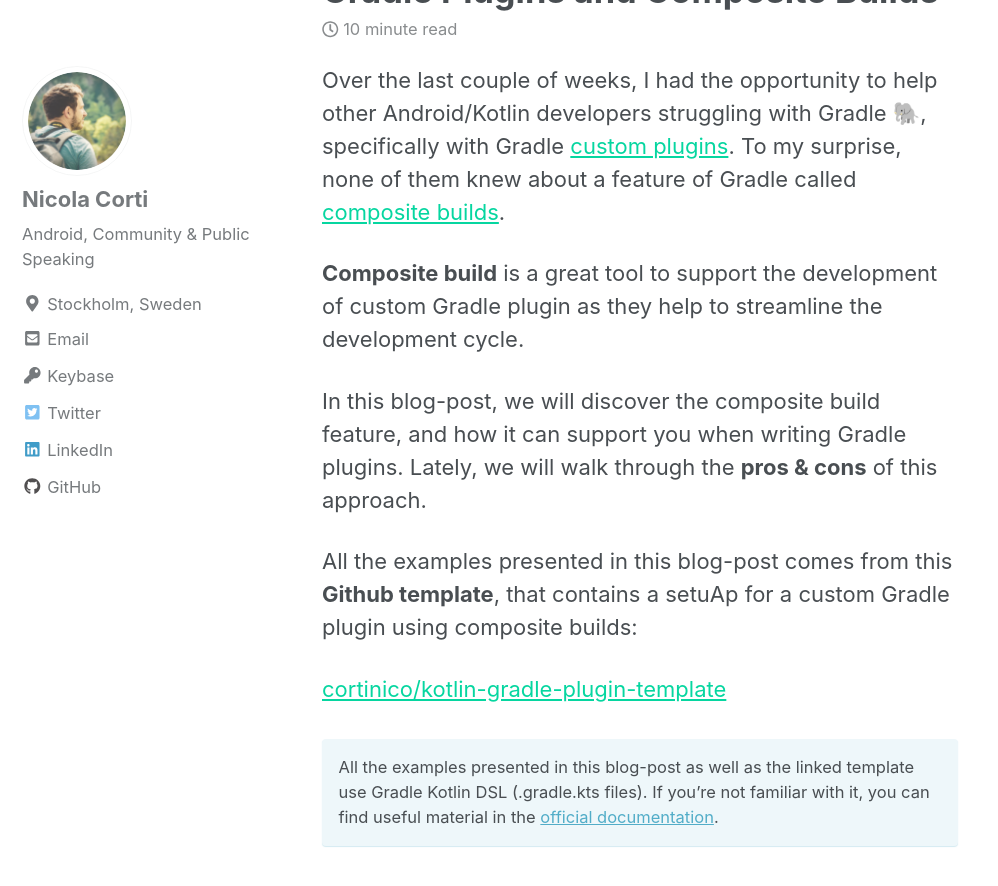
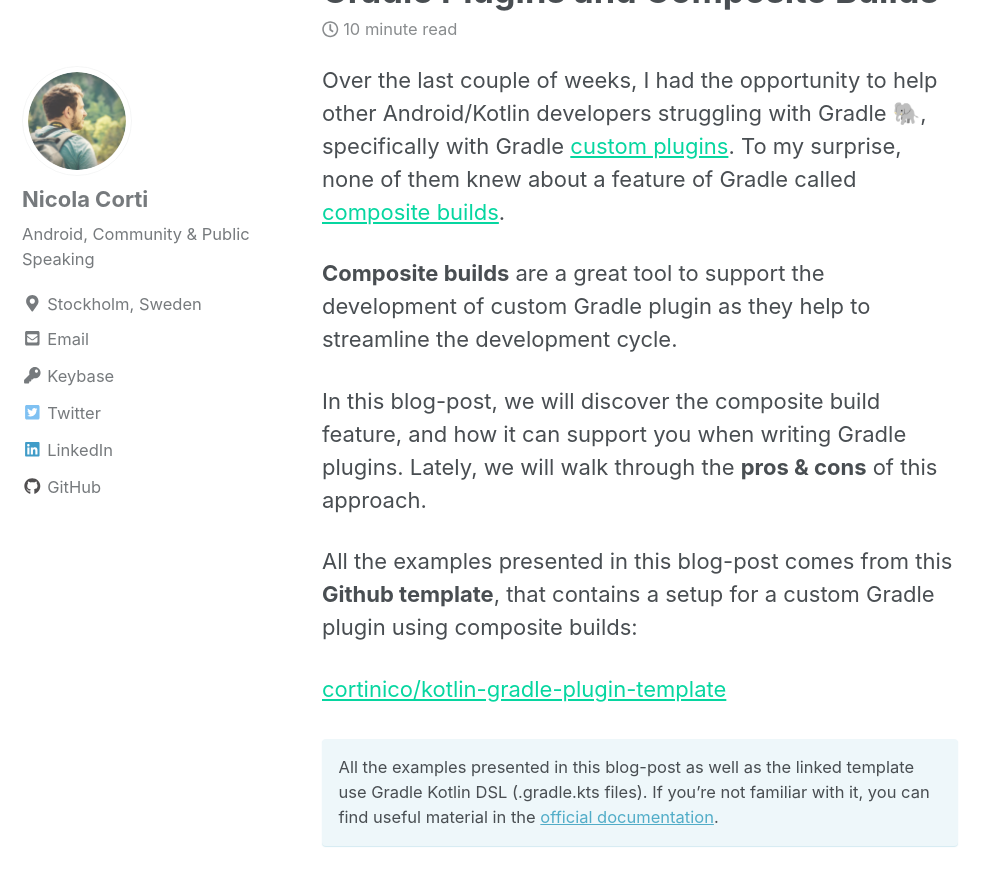
Before and after one commit to cortinico/cortinico.github.io, a Jekyll site: the page built from _posts/2020-07-06-gradle-plugins-and-composite-builds.md, in a window 1280 px wide and 900 px high, scrolled down 348 px. Shown: the top 886 px of the window, without its empty margins (0-998 px from the left). Built offline with Jekyll 4.4.1, drawn with Linux system fonts in a browser that asks for light colours; nearby versions of some CDN libraries; comment, search, counter and statistics services are not loaded.

Commit message:
Fixed minor typos

```diff
--- a/_posts/2020-07-06-gradle-plugins-and-composite-builds.md
+++ b/_posts/2020-07-06-gradle-plugins-and-composite-builds.md
@@ -12,11 +12,11 @@
 
 Over the last couple of weeks, I had the opportunity to help other Android/Kotlin developers struggling with Gradle 🐘, specifically with Gradle [custom plugins](https://docs.gradle.org/current/userguide/custom_plugins.html). To my surprise, none of them knew about a feature of Gradle called [composite builds](https://docs.gradle.org/current/userguide/composite_builds.html).
 
-**Composite build** is a great tool to support the development of custom Gradle plugin as they help to streamline the development cycle.
+**Composite builds** are a great tool to support the development of custom Gradle plugin as they help to streamline the development cycle.
 
 In this blog-post, we will discover the composite build feature, and how it can support you when writing Gradle plugins. Lately, we will walk through the **pros & cons** of this approach.
 
-All the examples presented in this blog-post comes from this **Github template**, that contains a setuAp for a custom Gradle plugin using composite builds:
+All the examples presented in this blog-post comes from this **Github template**, that contains a setup for a custom Gradle plugin using composite builds:
 
 [cortinico/kotlin-gradle-plugin-template](https://github.com/cortinico/kotlin-gradle-plugin-template)
 
```
